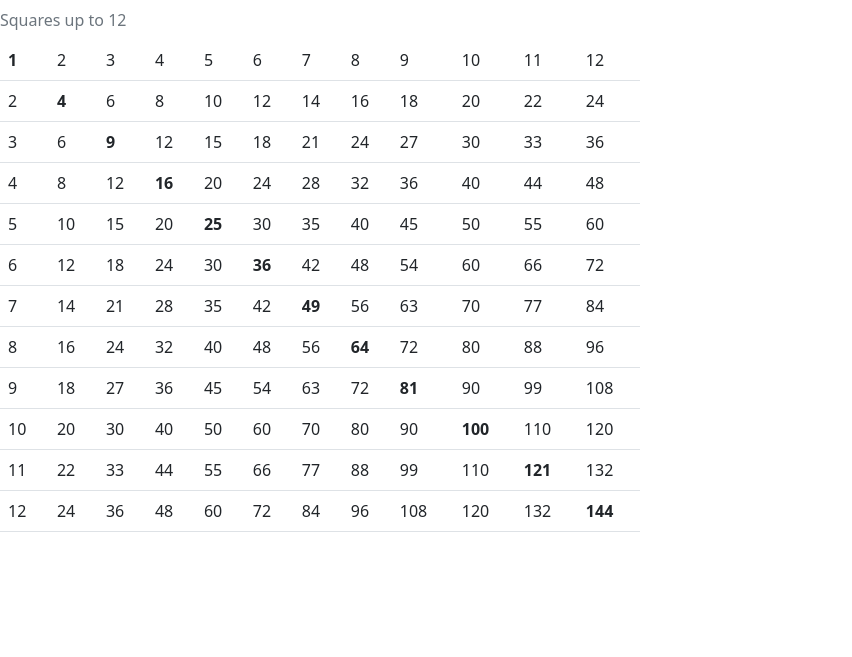
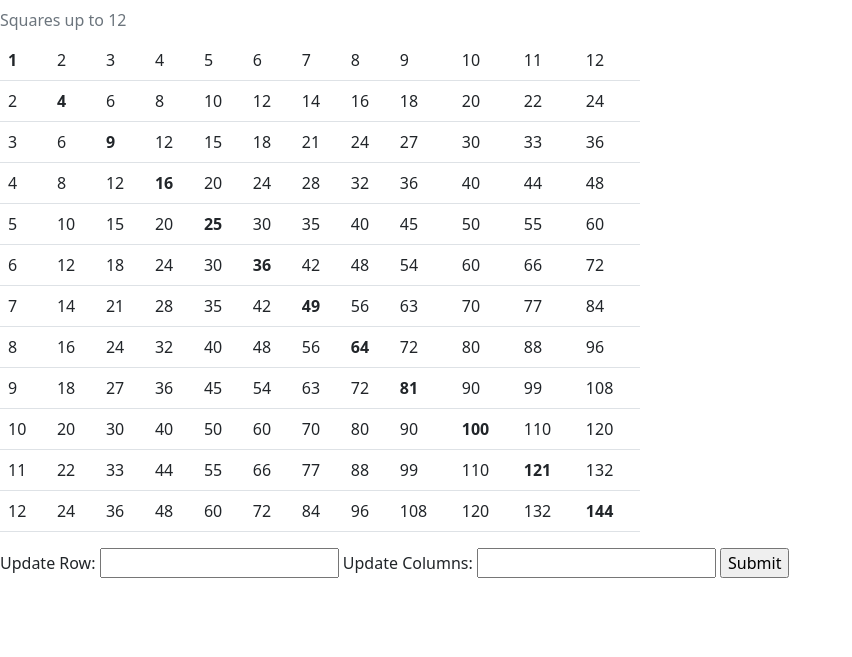
Before and after one commit to mattb0101/autoprotect-test, a PHP site: page / in a window 1280 px wide. Shown: the top 657 px of the page, without its empty margins (0-852 px from the left). Run offline with PHP 8.4, Linux system fonts and the light colour scheme.

Commit message:
Added in input fields to update columns and rows

```diff
--- a/index.php
+++ b/index.php
@@ -3,6 +3,17 @@
     $col = 12;
     $row = 12;
 
+    if(isset($_POST['row'])) {
+        if(is_numeric($_POST['row']) && $_POST['row'] > 0){
+            $row = $_POST['row'];
+        }
+    }
+
+    if(isset($_POST['col'])) {
+        if(is_numeric($_POST['col']) && $_POST['col'] > 0){
+            $col = $_POST['col'];
+        }
+    }
 ?>
 
 <!DOCTYPE html>
@@ -23,7 +34,6 @@
             <caption>Squares up to 12</caption>
 
             <?php
-
                 for($i = 1; $i < $row +1; $i++){
                     echo '<tr>';
 
@@ -37,8 +47,15 @@
                         echo '</tr>';
                     }
                 ?>
+        </table>
+    </div>
 
-        </table>
+    <div>
+        <form action="index.php" method="POST">
+        Update Row: <input type="text" name="row">
+        Update Columns: <input type="text" name="col">
+        <input type="submit">
+        </form>
     </div>
 
 
```
Also changed, not shown: squares.php (added).
